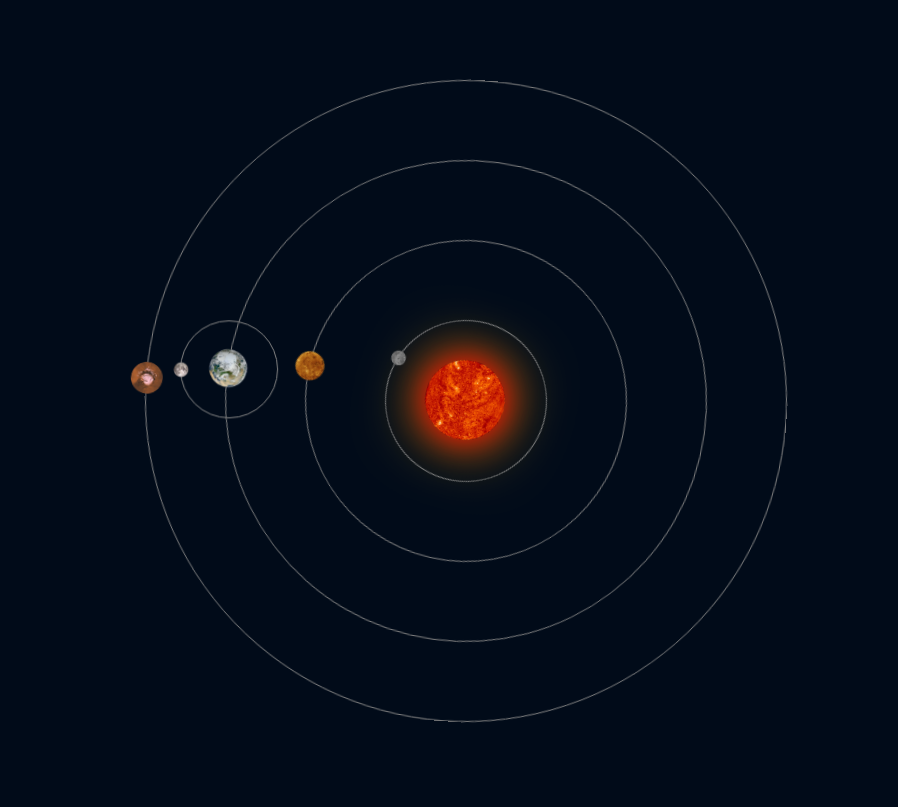
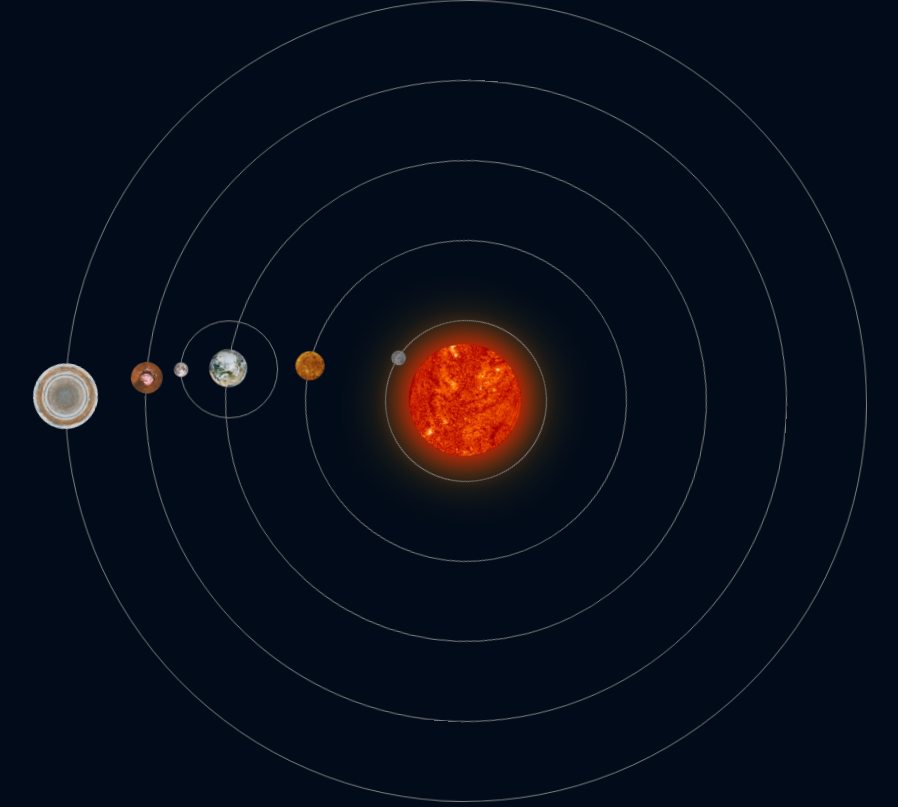
Before and after one commit to surpise/Solar-System, a React (Vite) app: page / in a window 1280 px wide. Shown: the whole page, without its empty margins (175-1073 px from the left). Built offline with nearby package versions, Linux system fonts and the light colour scheme.

Commit message:
feat: 목성 구현 #7
목성 구현
태양 크기 조정

```diff
--- /dev/null
+++ b/src/scripts/components/Jupiter.jsx
@@ -0,0 +1,11 @@
+import '@styles/components/Jupiter.css';
+
+const Jupiter = () => {
+  return (
+    <div className="jupiter-orbit">
+      <div className="jupiter"></div>
+    </div>
+  );
+};
+
+export default Jupiter;
--- a/src/scripts/components/Sun.jsx
+++ b/src/scripts/components/Sun.jsx
@@ -4,6 +4,7 @@ import Earth from '@components/Earth';
 import Mercury from '@components/Mercury';
 import Venus from '@components/Venus';
 import Mars from '@components/Mars';
+import Jupiter from '@components/Jupiter';
 
 const Sun = () => {
   return (
@@ -12,6 +13,7 @@ const Sun = () => {
       <Venus/>
       <Earth />
       <Mars/>
+      <Jupiter/>
     </div>
   );
 };
--- /dev/null
+++ b/src/styles/components/Jupiter.css
@@ -0,0 +1,31 @@
+@import '../animation/Revolve.css';
+@import '../animation/Rotate.css';
+
+.jupiter-orbit {
+  position: absolute;
+  top: -500%;
+  left: -500%;
+
+  width: 50rem;
+  aspect-ratio: 1;
+
+  border: solid 0.01rem gray;
+  border-radius: 50%;
+
+  animation: revolve 4332s linear infinite;
+}
+
+.jupiter {
+  position: absolute;
+  top: 50%;
+
+  width: 5rem;
+  aspect-ratio: 1;
+
+  border-radius: 50%;
+
+  background: url(../../assets/jupiter.png);
+  background-size: 100% 100%;
+
+  animation: rotate 0.375s linear infinite;
+}
--- a/src/styles/components/Sun.css
+++ b/src/styles/components/Sun.css
@@ -13,7 +13,7 @@
   content: '';
   position: absolute;
 
-  width: 5rem;
+  width: 7rem;
   aspect-ratio: 1;
 
   border-radius: 50%;
```
Also changed, not shown: src/assets/jupiter.png (renamed from src/assets/jupyter.png).
